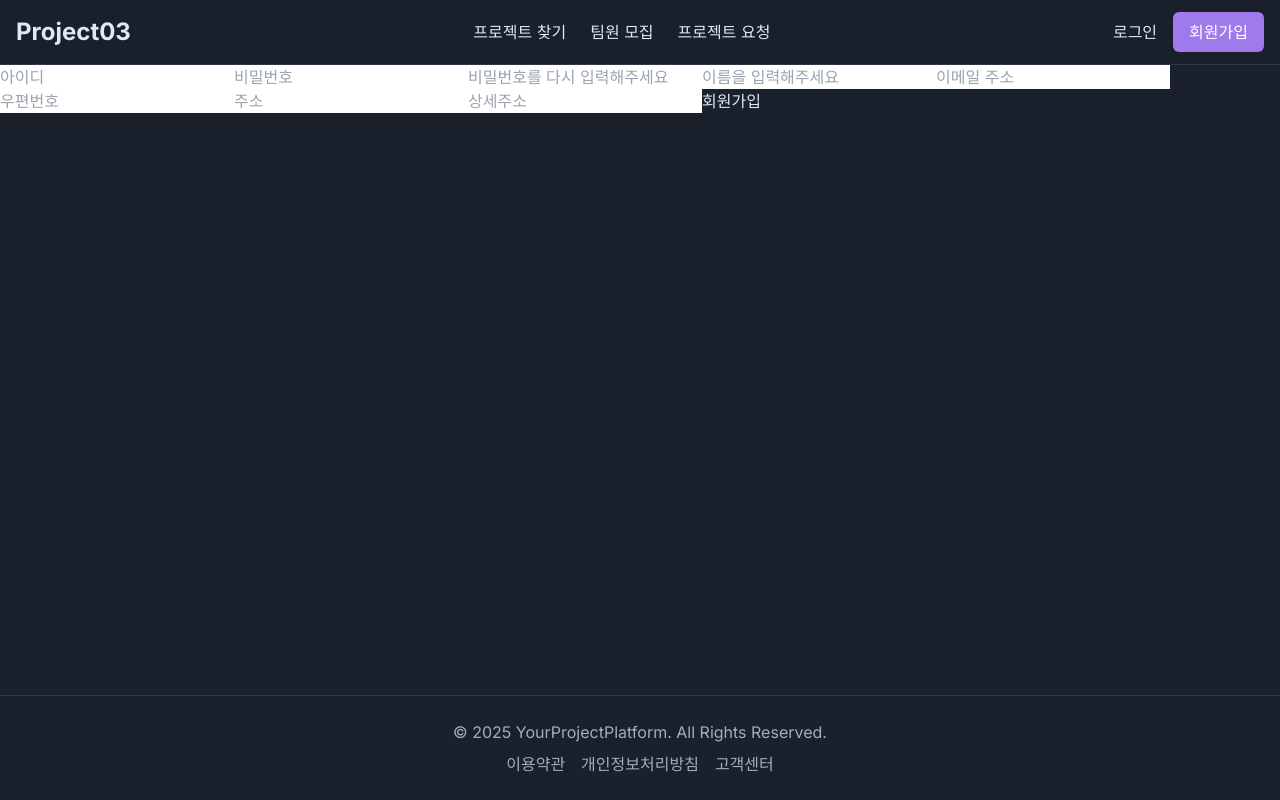
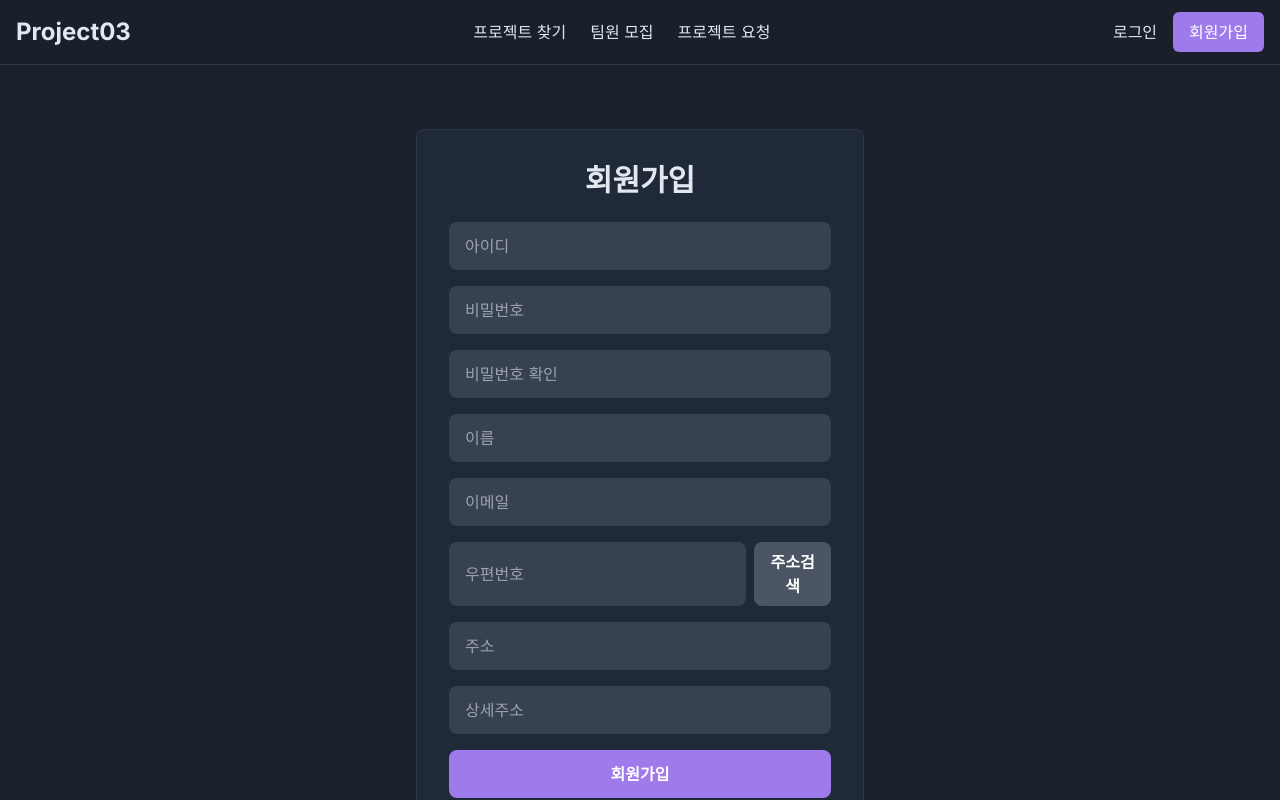
Before and after one commit to SouthSea0613/Project03, a Next.js app in the folder frontend-nextjs/: page /auth/signup in a window 1280 px wide. Shown: the top 800 px of the page. Built offline with nearby package versions, Linux system fonts and the light colour scheme; no server answers.

Commit message:
login, signup design

```diff
--- a/frontend-nextjs/src/app/auth/login/page.tsx
+++ b/frontend-nextjs/src/app/auth/login/page.tsx
@@ -2,15 +2,15 @@
 import { useState } from "react";
 import { springFetcher } from "@/lib/api";
 import { useRouter } from "next/navigation";
+import Link from "next/link";
 
 export default function LoginPage() {
-    const [username, setUsername] = useState('')
-    const [password, setPassword] = useState('')
-    const [error, setError] = useState('');
+    const [username, setUsername] = useState('');
+    const [password, setPassword] = useState('');
     const router = useRouter();
+
     const handleSubmit = async (e: React.FormEvent) => {
         e.preventDefault();
-        setError('');
 
         springFetcher('/api/auth/login', {
             method: 'POST',
@@ -33,10 +33,46 @@ export default function LoginPage() {
     }
 
     return (
-        <section>
-            <input type="text" placeholder="아이디" onChange={(e) => setUsername(e.target.value)}/>
-            <input type="password" placeholder="비밀번호" onChange={(e) => setPassword(e.target.value)}/>
-            <input type="button" onClick={handleSubmit} value="로그인"/>
+        <section className="flex-grow container mx-auto px-4 py-16 flex items-center justify-center">
+            <div className="max-w-md w-full mx-auto bg-gray-800 p-8 rounded-lg border border-border">
+                <h1 className="text-3xl font-bold text-text-main text-center mb-6">로그인</h1>
+                <form onSubmit={handleSubmit} className="space-y-6">
+                    <div>
+                        <input
+                            type="text"
+                            placeholder="아이디"
+                            value={username}
+                            onChange={(e) => setUsername(e.target.value)}
+                            className="bg-gray-700 text-text-main w-full px-4 py-3 rounded-lg focus:outline-none focus:ring-2 focus:ring-primary"
+                            required
+                        />
+                    </div>
+                    <div>
+                        <input
+                            type="password"
+                            placeholder="비밀번호"
+                            value={password}
+                            onChange={(e) => setPassword(e.target.value)}
+                            className="bg-gray-700 text-text-main w-full px-4 py-3 rounded-lg focus:outline-none focus:ring-2 focus:ring-primary"
+                            required
+                        />
+                    </div>
+                    <div>
+                        <button
+                            type="submit"
+                            className="bg-accent text-white font-semibold w-full px-4 py-3 rounded-lg hover:bg-purple-700 transition-colors"
+                        >
+                            로그인
+                        </button>
+                    </div>
+                </form>
+                <p className="text-center text-text-secondary mt-6">
+                    계정이 없으신가요?{" "}
+                    <Link href="/auth/signup" className="text-primary hover:underline">
+                        회원가입
+                    </Link>
+                </p>
+            </div>
         </section>
-    )
+    );
 }
--- a/frontend-nextjs/src/app/auth/signup/page.tsx
+++ b/frontend-nextjs/src/app/auth/signup/page.tsx
@@ -1,26 +1,34 @@
 'use client'
 
-import {useState} from "react";
-import { springFetcher, fastApiFetcher } from '@/lib/api';
-import {useRouter} from "next/navigation";
+import { useState } from "react";
+import { springFetcher } from '@/lib/api';
+import { useRouter } from "next/navigation";
+import Link from "next/link";
 
 export default function Signup() {
-    const [username,setUsername] = useState<string | null>('')
-    const [password,setPassword] = useState<string | null>('')
-    const [checkpassword,setCheckpassword] = useState<string | null>('')
-    const [name,setName] = useState<string | null>('')
-    const [email,setEmail] = useState<string | null>('')
-    const [postcode,setPostcode] = useState<string | null>('')
-    const [address,setAddress] = useState<string | null>('')
-    const [detail_address,setDetailaddress] = useState<string | null>('')
-    const [iderror, setIderror] = useState<string | null>('');
-    const [emailerror, setEmailerror] = useState<string | null>('');
-    let isCheckusername = false;
-    let isCheckemail = false;
+    const [username, setUsername] = useState<string>('')
+    const [password, setPassword] = useState<string>('')
+    const [checkpassword, setCheckpassword] = useState<string>('')
+    const [name, setName] = useState<string>('')
+    const [email, setEmail] = useState<string>('')
+    const [postcode, setPostcode] = useState<string>('')
+    const [address, setAddress] = useState<string>('')
+    const [detail_address, setDetailaddress] = useState<string>('')
+    const [iderror, setIderror] = useState<string | null>(null);
+    const [emailerror, setEmailerror] = useState<string | null>(null);
+    const [passwordError, setPasswordError] = useState<string | null>(null);
+
     const router = useRouter();
 
     const handleSubmit = async (e: React.FormEvent) => {
-        springFetcher('/api/auth/signup',{
+        e.preventDefault();
+        if (password !== checkpassword) {
+            setPasswordError("비밀번호가 일치하지 않습니다.");
+            return;
+        }
+        setPasswordError(null);
+
+        springFetcher('/api/auth/signup', {
             method: 'POST',
             headers: {
                 'Content-Type': 'application/json',
@@ -35,19 +43,15 @@ export default function Signup() {
                 detail_address,
             })
         }).then(res => {
-            console.log(res)
-            console.log("연결됐당")
             alert('회원가입 성공! 로그인 페이지로 이동합니다.');
             router.push('/auth/login');
         })
             .catch(err => {
-                console.log(err)
-                console.log("연결안됐어")
-                // setError(err instanceof Error ? err.message : '회원가입 중 오류가 발생했습니다.');
+                alert('회원가입 중 오류가 발생했습니다.');
             })
     }
     const checkUsername = () => {
-        springFetcher('/api/auth/checkUsername',{
+        springFetcher('/api/auth/checkUsername', {
             method: 'POST',
             headers: {
                 'Content-Type': 'application/json',
@@ -56,21 +60,14 @@ export default function Signup() {
                 username,
             })
         }).then(res => {
-            console.log(res)
-            if(res.data){
-                isCheckusername = true;
-                setIderror(res.data.message);
-            }else{
-                isCheckusername = false;
-                setIderror(res.data.message);
-            }
-
+            const isAvailable = res.data;
+            setIderror(isAvailable ? "사용 가능한 아이디입니다." : "이미 사용중인 아이디입니다.");
         }).catch(err => {
-            console.log(err )
+            setIderror("아이디 중복 확인 중 오류가 발생했습니다.");
         })
     }
-    const checkEmail = () =>{
-        springFetcher('/api/auth/checkEmail',{
+    const checkEmail = () => {
+        springFetcher('/api/auth/checkEmail', {
             method: 'POST',
             headers: {
                 'Content-Type': 'application/json',
@@ -79,32 +76,59 @@ export default function Signup() {
                 email,
             })
         }).then(res => {
-            console.log(res)
-            if(res.data){
-                isCheckemail = true;
-                setEmailerror(res.data.message);
-            }else{
-                isCheckemail = false;
-                setEmailerror(res.data.message)
-            }
+            const isAvailable = res.data;
+            setEmailerror(isAvailable ? "사용 가능한 이메일입니다." : "이미 사용중인 이메일입니다.");
         })
-        .catch(err => {
-            console.log(err)
-        })
+            .catch(err => {
+                setEmailerror("이메일 중복 확인 중 오류가 발생했습니다.");
+            })
     }
     return (
-        <section>
-            <input type="text" placeholder="아이디" onBlur={checkUsername} onChange={(e) => setUsername(e.target.value)}/>
-            {iderror && <p>{iderror}</p>}
-            <input type="password" placeholder="비밀번호" onChange={(e) => setPassword(e.target.value)}/>
-            <input type="password" placeholder="비밀번호를 다시 입력해주세요" onChange={(e) => setCheckpassword(e.target.value)}/>
-            <input type="text" placeholder="이름을 입력해주세요" onChange={(e) => setName(e.target.value)}/>
-            <input type="text" placeholder="이메일 주소" onBlur={checkEmail} onChange={(e) => setEmail(e.target.value)}/>
-            {emailerror && <p>{emailerror}</p>}
-            <input type="text" placeholder="우편번호" onChange={(e) => setPostcode(e.target.value)}/>
-            <input type="text" placeholder="주소" onChange={(e) => setAddress(e.target.value)}/>
-            <input type="text" placeholder="상세주소" onChange={(e) => setDetailaddress(e.target.value)}/>
-            <button onClick={handleSubmit}>회원가입</button>
+        <section className="flex-grow container mx-auto px-4 py-16 flex items-center justify-center">
+            <div className="max-w-md w-full mx-auto bg-gray-800 p-8 rounded-lg border border-border">
+                <h1 className="text-3xl font-bold text-text-main text-center mb-6">회원가입</h1>
+                <form onSubmit={handleSubmit} className="space-y-4">
+                    <div>
+                        <input type="text" placeholder="아이디" onBlur={checkUsername} onChange={(e) => setUsername(e.target.value)} className="bg-gray-700 text-text-main w-full px-4 py-3 rounded-lg focus:outline-none focus:ring-2 focus:ring-primary" required />
+                        {iderror && <p className={`text-sm mt-2 ${iderror.includes("사용 가능한") ? 'text-green-500' : 'text-red-500'}`}>{iderror}</p>}
+                    </div>
+                    <div>
+                        <input type="password" placeholder="비밀번호" onChange={(e) => setPassword(e.target.value)} className="bg-gray-700 text-text-main w-full px-4 py-3 rounded-lg focus:outline-none focus:ring-2 focus:ring-primary" required />
+                    </div>
+                    <div>
+                        <input type="password" placeholder="비밀번호 확인" onChange={(e) => setCheckpassword(e.target.value)} className="bg-gray-700 text-text-main w-full px-4 py-3 rounded-lg focus:outline-none focus:ring-2 focus:ring-primary" required />
+                        {passwordError && <p className="text-red-500 text-sm mt-2">{passwordError}</p>}
+                    </div>
+                    <div>
+                        <input type="text" placeholder="이름" onChange={(e) => setName(e.target.value)} className="bg-gray-700 text-text-main w-full px-4 py-3 rounded-lg focus:outline-none focus:ring-2 focus:ring-primary" required />
+                    </div>
+                    <div>
+                        <input type="email" placeholder="이메일" onBlur={checkEmail} onChange={(e) => setEmail(e.target.value)} className="bg-gray-700 text-text-main w-full px-4 py-3 rounded-lg focus:outline-none focus:ring-2 focus:ring-primary" required />
+                        {emailerror && <p className={`text-sm mt-2 ${emailerror.includes("사용 가능한") ? 'text-green-500' : 'text-red-500'}`}>{emailerror}</p>}
+                    </div>
+                    <div className="flex space-x-2">
+                        <input type="text" placeholder="우편번호" onChange={(e) => setPostcode(e.target.value)} className="bg-gray-700 text-text-main w-full px-4 py-3 rounded-lg focus:outline-none focus:ring-2 focus:ring-primary" required />
+                        <button type="button" /*onClick={handleSearchAddress}*/ className="bg-gray-600 text-white font-semibold px-4 py-2 rounded-lg hover:bg-gray-500 transition-colors">주소검색</button>
+                    </div>
+                    <div>
+                        <input type="text" placeholder="주소" onChange={(e) => setAddress(e.target.value)} className="bg-gray-700 text-text-main w-full px-4 py-3 rounded-lg focus:outline-none focus:ring-2 focus:ring-primary" required />
+                    </div>
+                    <div>
+                        <input type="text" placeholder="상세주소" onChange={(e) => setDetailaddress(e.target.value)} className="bg-gray-700 text-text-main w-full px-4 py-3 rounded-lg focus:outline-none focus:ring-2 focus:ring-primary" />
+                    </div>
+                    <div>
+                        <button type="submit" className="bg-accent text-white font-semibold w-full px-4 py-3 rounded-lg hover:bg-purple-700 transition-colors">
+                            회원가입
+                        </button>
+                    </div>
+                </form>
+                <p className="text-center text-text-secondary mt-6">
+                    이미 계정이 있으신가요?{" "}
+                    <Link href="/auth/login" className="text-primary hover:underline">
+                        로그인
+                    </Link>
+                </p>
+            </div>
         </section>
     )
 }
```
